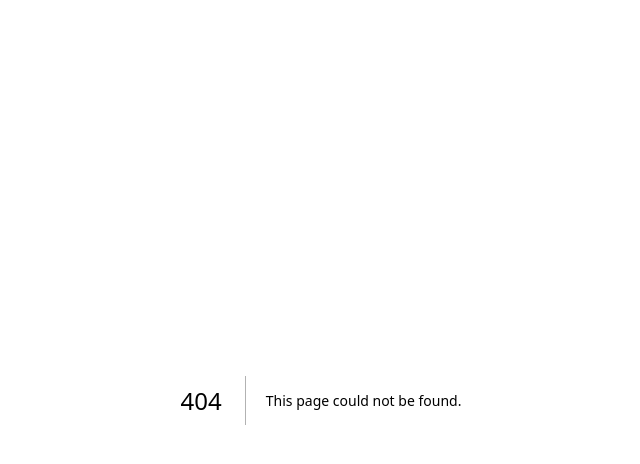
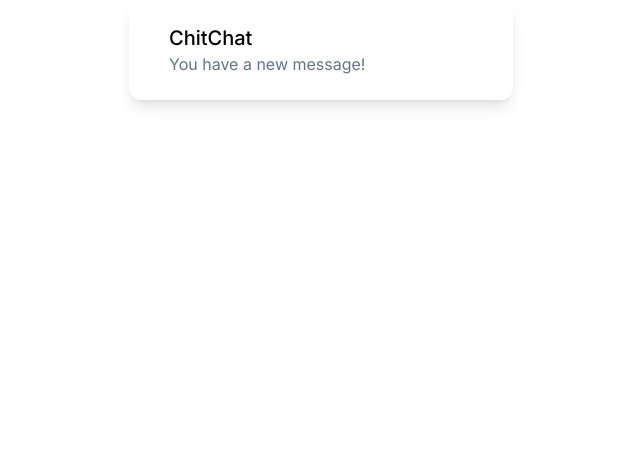
Before and after one commit to Kom3ng/websxz, a Next.js app: page /test in a window 1280 px wide. Before the commit this address had no page. Shown: the top 464 px of the page, without its empty margins (319-959 px from the left). Built offline with nearby package versions, Linux system fonts and the light colour scheme.

Commit message:
feat: add tailwind support

```diff
--- a/package.json
+++ b/package.json
@@ -39,8 +39,11 @@
     "@types/node": "^20",
     "@types/react": "^18",
     "@types/react-dom": "^18",
+    "autoprefixer": "^10.4.19",
     "eslint": "^8",
     "eslint-config-next": "14.1.4",
+    "postcss": "^8.4.38",
+    "tailwindcss": "^3.4.3",
     "typescript": "^5"
   }
 }
--- /dev/null
+++ b/postcss.config.js
@@ -0,0 +1,6 @@
+module.exports = {
+  plugins: {
+    tailwindcss: {},
+    autoprefixer: {},
+  },
+}
--- a/src/app/layout.tsx
+++ b/src/app/layout.tsx
@@ -1,7 +1,7 @@
 import type { Metadata } from "next";
 import { Inter } from "next/font/google";
 import StoreProvider from "./StoreProvider";
-
+import '../styles/global.css'
 
 const inter = Inter({ subsets: ["latin"] });
 
@@ -19,9 +19,11 @@
   return (
     <html lang="zh">
       <body style={{ height: '100%', margin: 0, padding: 0 }}>
-        <StoreProvider>
-          {children}
-        </StoreProvider>
+        <main className={inter.className}>
+          <StoreProvider>
+            {children}
+          </StoreProvider>
+        </main>
       </body>
     </html>
   );
--- /dev/null
+++ b/src/app/test/page.tsx
@@ -0,0 +1,12 @@
+export default function Page() {
+    return (
+        <div className="p-6 max-w-sm mx-auto bg-white rounded-xl shadow-lg flex items-center space-x-4">
+            <div className="shrink-0">
+            </div>
+            <div>
+                <div className="text-xl font-medium text-black">ChitChat</div>
+                <p className="text-slate-500">You have a new message!</p>
+            </div>
+        </div>
+    )
+}
--- /dev/null
+++ b/src/styles/global.css
@@ -0,0 +1,3 @@
+@import 'tailwindcss/base';
+@import 'tailwindcss/components';
+@import 'tailwindcss/utilities';
--- /dev/null
+++ b/tailwind.config.js
@@ -0,0 +1,8 @@
+/** @type {import('tailwindcss').Config} */
+module.exports = {
+  content: ["./src/**/*.{js,ts,jsx,tsx,mdx}"],
+  theme: {
+    extend: {},
+  },
+  plugins: [],
+}
```
Also changed, not shown: 1 other file (tests, documents, lock files or other folders).
